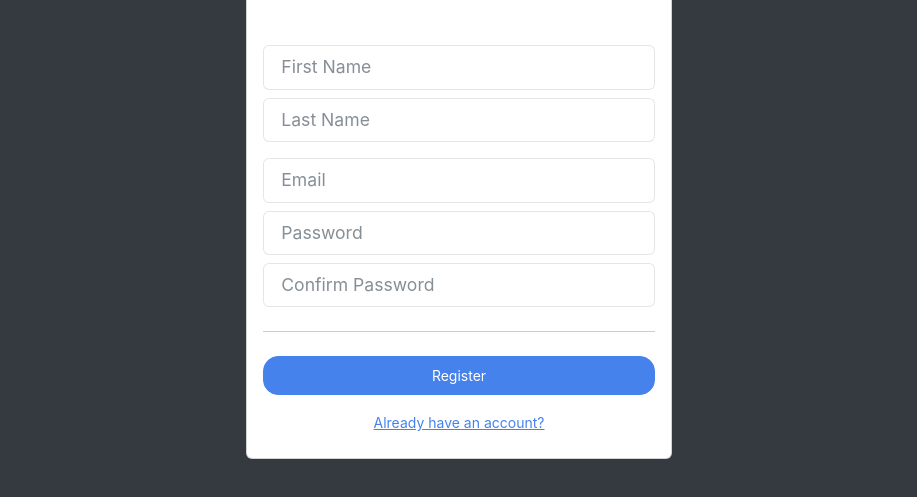
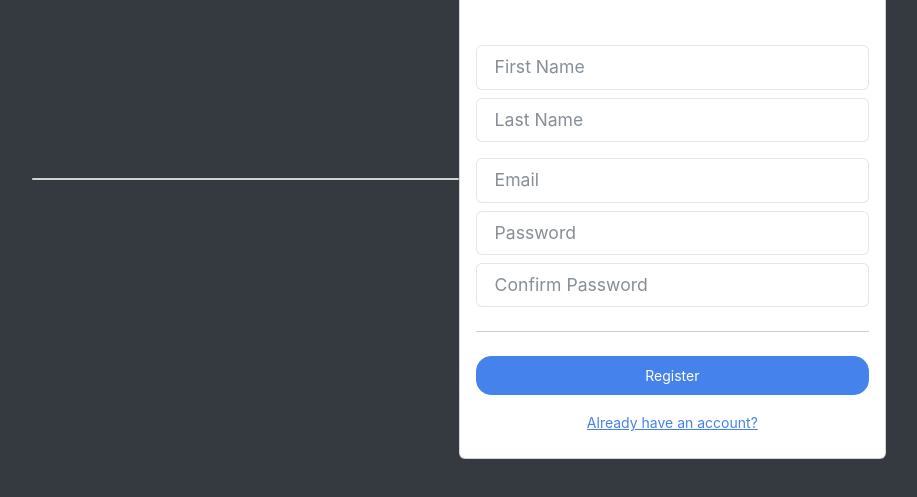
Before and after one commit to ryandeel/feedback-web, a plain HTML site: page index.html in a window 1280 px wide. Shown: the part 221-718 px from the top of the page, without its empty margins (181-1098 px from the left). Drawn offline with nearby package versions, Linux system fonts and the light colour scheme; some packages are replaced by stand-ins of ours; a script that the page names is missing.

Commit message:
testing update index.html
Testing branches

```diff
--- a/index.html
+++ b/index.html
@@ -8,6 +8,9 @@
 </head>
 <body>
     <div class="d-flex justify-content-center align-items-center min-vh-100 bg-dark">
+        <form class="card col-12 col-md-6 col-lg-4" id="frmInfo">
+
+        </form>
         <form class="card col-12 col-md-6 col-lg-4" id='frmRegistration'>
             <div class="card-body">
                 <h2 class="text-center text-primary">RateYourGroup</h2>
```
